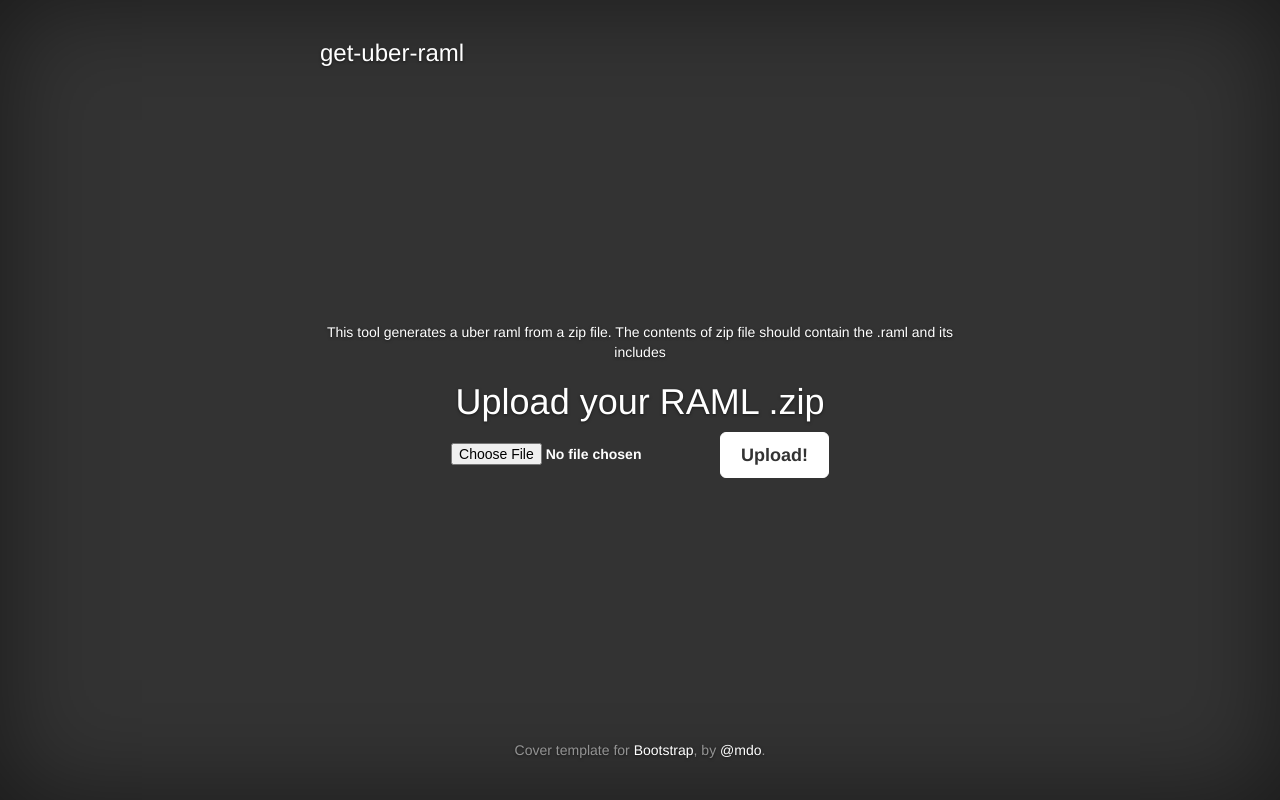
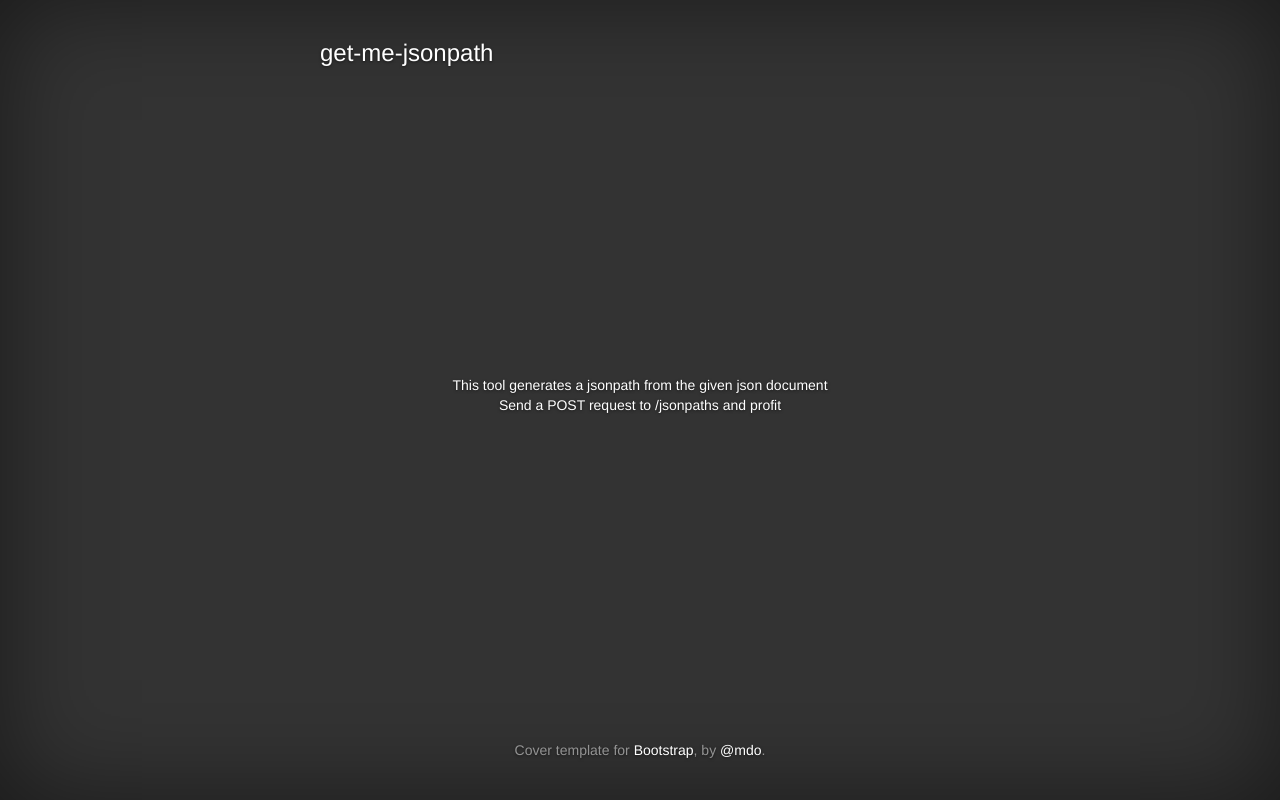
Before and after one commit to nabsha/get-me-jsonpaths, a website: page public/index.html in a window 1280 px wide. Drawn offline with nearby package versions, Linux system fonts and the light colour scheme.

Commit message:
fixing the index.html

```diff
--- a/public/index.html
+++ b/public/index.html
@@ -29,21 +29,13 @@
 
             <div class="masthead clearfix">
                 <div class="inner">
-                    <h3 class="masthead-brand">get-uber-raml</h3>
+                    <h3 class="masthead-brand">get-me-jsonpath</h3>
                 </div>
             </div>
 
             <div class="inner cover">
-                <p>This tool generates a uber raml from a zip file. The contents of zip file should contain the .raml
-                    and its includes</p>
-                <h1 class="cover-heading">Upload your RAML .zip</h1>
-                <form ref='uploadForm' id='uploadForm' action='/upload' method='post' encType="multipart/form-data">
-                    <label class="custom-file">
-                        <input type="file" name="sampleFile" class="custom-file-input"/>
-                        <span class="custom-file-control"></span>
-                    </label>
-                    <input type='submit' value='Upload!' class="btn btn-lg btn-default"/>
-                </form>
+                <p>This tool generates a jsonpath from the given json document<br> Send a POST request to /jsonpaths and profit</p>
+
             </div>
 
             <div class="mastfoot">
```
